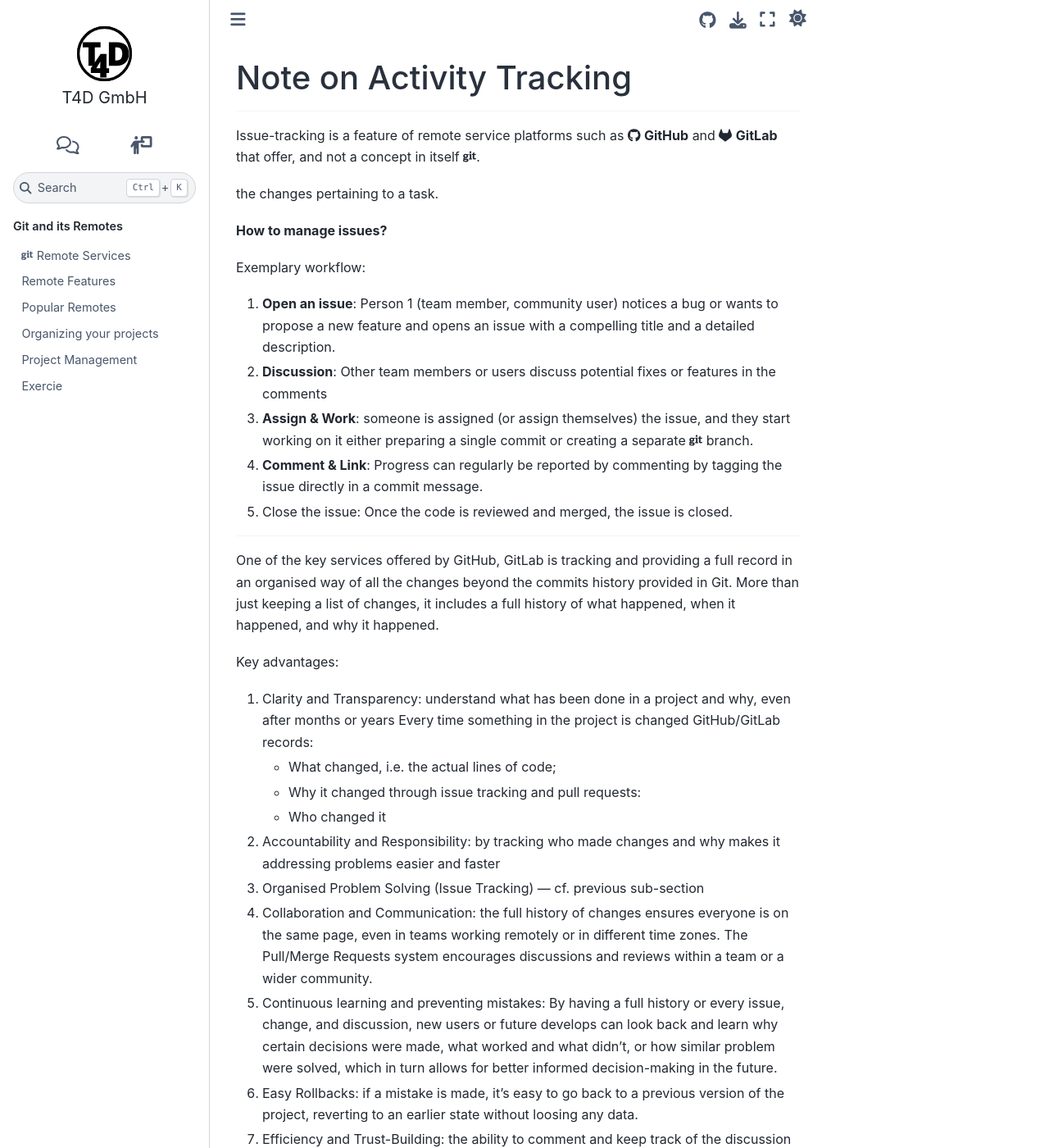
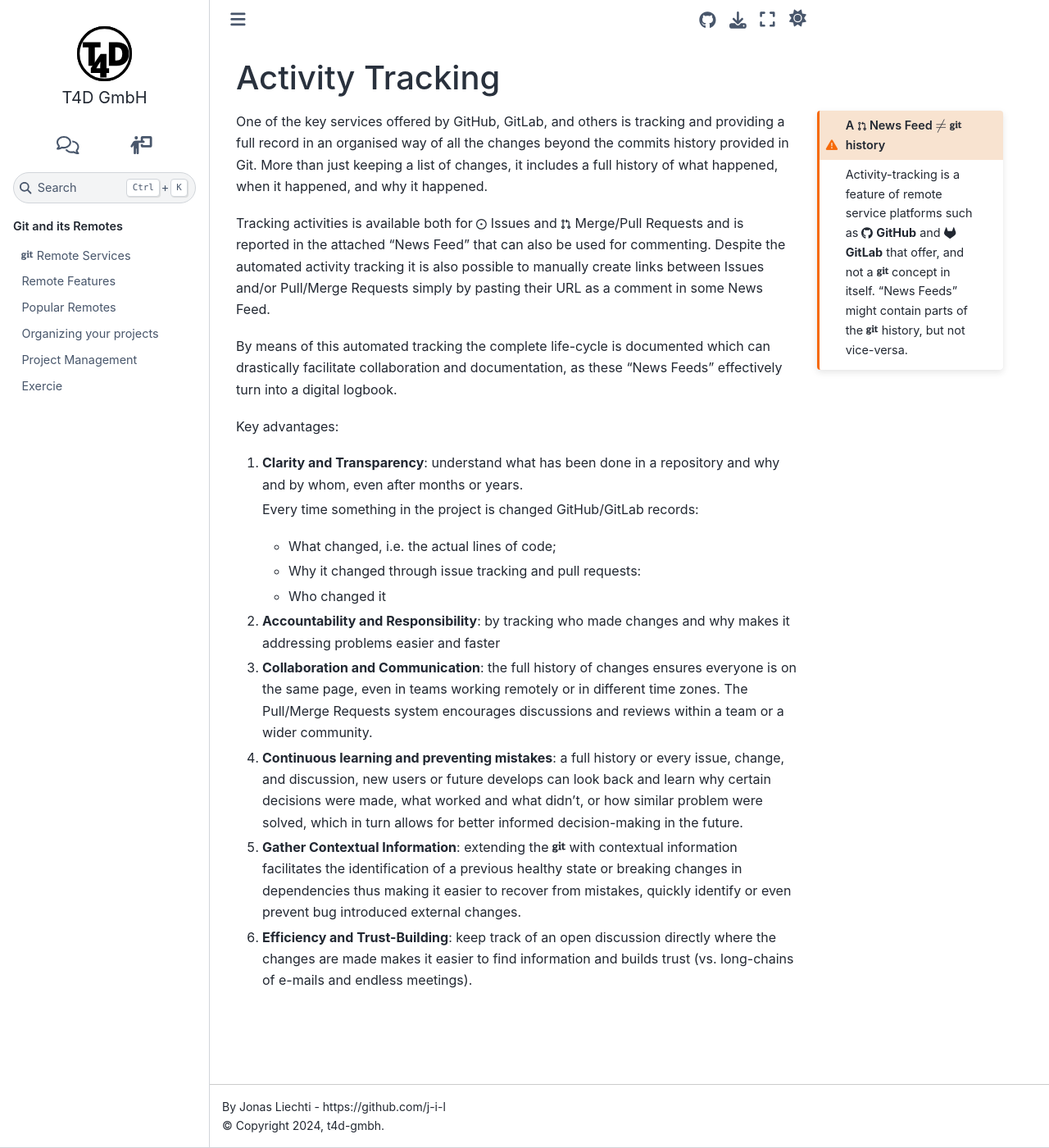
Before and after one commit to t4d-gmbh/git-and-its-remotes, a Sphinx documentation site: the page built from source/content/remote_service_features/collaboration_tools/activity_tracking.md, in a window 1280 px wide and 1400 px high. Shown: the whole window at 82% size. Built offline with Sphinx 7.4.7 and the Sphinx Book theme 1.1.4, drawn with Linux system fonts in a browser that asks for light colours; pages that are not in the unit, such as notebooks, are missing from menus; the version number could not be read and is left out; some of the changed text lies outside the part shown.

Commit message:
mainly done with collab tools

````diff
--- a/source/content/remote_service_features/collaboration_tools/activity_tracking.md
+++ b/source/content/remote_service_features/collaboration_tools/activity_tracking.md
@@ -1,43 +1,51 @@
-### Note on Activity Tracking
+### Activity Tracking
 
----
+:::{admonition} A {octicon}`git-pull-request;0.8em` News Feed {math}`\neq` <i class="fab fa-git"></i> history
+:class: warning, margin
 
-Issue-tracking is a feature of remote service platforms such as <i class="fab fa-github"></i> **GitHub** and <i class="fab fa-gitlab"></i> **GitLab** that offer, and not a  concept in itself <i class="fab fa-git"></i>.
+Activity-tracking is a feature of remote service platforms {%if page %}such as <i class="fab fa-github"></i> **GitHub** and <i class="fab fa-gitlab"></i> **GitLab** that offer, {% endif %}and not a <i class="fab fa-git"></i> concept in itself.
+"News Feeds" might contain parts of the <i class="fab fa-git"></i> history, but not vice-versa.
+:::
+{% if slide %}
+GitHub, GitLab, and others perform activity tracking, providing a full list of changes that includes a full history of what happened, when it happened, and why it happened.
+{% else %}
+One of the key services offered by GitHub, GitLab, and others is tracking and providing a full record in an organised way of all the changes beyond the commits history provided in Git.
+More than just keeping a list of changes, it includes a full history of what happened, when it happened, and why it happened.
 
-the changes pertaining to a task.
+Tracking activities is available both for {octicon}`issue-opened;0.8em` Issues and {octicon}`git-pull-request;0.8em` Merge/Pull Requests and is reported in the attached "News Feed" that can also be used for commenting.
+Despite the automated activity tracking it is also possible to manually create links between Issues and/or Pull/Merge Requests simply by pasting their URL as a comment in some News Feed.
 
-{% if page %}
-**How to manage issues?**
-
-Exemplary workflow:
-
-1. **Open an issue**: Person 1 (team member, community user) notices a bug or wants to propose a new feature and opens an issue with a compelling title and a detailed description.
-1. **Discussion**: Other team members or users discuss potential fixes or features in the comments
-1. **Assign & Work**: someone is assigned (or assign themselves) the issue, and they start working on it either preparing a single commit or creating a separate <i class="fab fa-git"></i> branch.
-1. **Comment & Link**: Progress can regularly be reported by commenting by tagging the issue directly in a commit message.
-1. Close the issue: Once the code is reviewed and merged, the issue is closed.
+By means of this automated tracking the complete life-cycle is documented which can drastically facilitate collaboration and documentation, as these "News Feeds" effectively turn into a digital logbook.
 {% endif %}
 
----
-
-
-One of the key services offered by GitHub, GitLab is tracking and providing a full record in an organised way of all the changes beyond the commits history provided in Git. More than just keeping a list of changes, it includes a full history of what happened, when it happened, and why it happened.
 
 Key advantages:
-1. Clarity and Transparency: understand what has been done in a project and why, even after months or years
-Every time something in the project is changed GitHub/GitLab records:
-	- What changed, i.e. the actual lines of code;
-	- Why it changed through issue tracking and pull requests:
-	- Who changed it
 
-2. Accountability and Responsibility: by tracking who made changes and why makes it addressing problems easier and faster
+1. **Clarity and Transparency**: understand what has been done in a repository and why and by whom, even after months or years.
+{% if page %}
+   Every time something in the project is changed GitHub/GitLab records:
 
-3. Organised Problem Solving (Issue Tracking) — cf. previous sub-section
+   - What changed, i.e. the actual lines of code;
+   - Why it changed through issue tracking and pull requests:
+   - Who changed it
+{% endif %}
+1. **Accountability and Responsibility**: by tracking who made changes and why makes it addressing problems easier and faster
 
-4. Collaboration and Communication: the full history of changes ensures everyone is on the same page, even in teams working remotely or in different time zones. The Pull/Merge Requests system encourages discussions and reviews within a team or a wider community.
+1. **Collaboration and Communication**: the full history of changes ensures everyone is on the same page{% if page %}, even in teams working remotely or in different time zones.
+The Pull/Merge Requests system encourages discussions and reviews within a team or a wider community{% endif %}.
 
-5. Continuous learning and preventing mistakes: By having a full history or every issue, change, and discussion, new users or future develops can look back and learn why certain decisions were made, what worked and what didn’t, or how similar problem were solved, which in turn allows for better informed decision-making in the future.
+1. **Continuous learning and preventing mistakes**: a full history or every issue, change, and discussion, new users or future develops can look back and learn why certain decisions were made{% if page %}, what worked and what didn’t, or how similar problem were solved, which in turn allows for better informed decision-making in the future{% endif %}.
 
-6. Easy Rollbacks: if a mistake is made, it’s easy to go back to a previous version of the project, reverting to an earlier state without loosing any data.
+1. **Gather Contextual Information**: extending the <i class="fab fa-git"></i> with contextual information facilitates the identification of a previous healthy state or breaking changes in dependencies{% if page %} thus making it easier to recover from mistakes, quickly identify or even prevent bug introduced external changes{% endif %}.
 
-7. Efficiency and Trust-Building: the ability to comment and keep track of the discussion directly where the changes are made makes it easier to find information (vs. long-chains of e-mails and endless meetings) and foster trusts within a community that a project is being managed carefully at every step of the process.
+1. **Efficiency and Trust-Building**: keep track of an open discussion directly where the changes are made makes it easier to find information and builds trust{%if page %} (vs. long-chains of e-mails and endless meetings){% endif %}.
+
+{% if slide %}
+<!-- BUILDING THE SLIDES -->
+```{toctree}
+:maxdepth: 2
+:hidden:
+
+./newsfeed_vs_githistory
+```
+{% endif %}
````
Also changed, not shown: source/content/project_management/index.md (+3 -0 lines), source/content/project_management/workflow.md (added, +7 -0 lines), source/content/remote_service_features/collaboration_tools/newsfeed_vs_githistory.md (added, +3 -0 lines), source/content/remote_service_features/index.md (+3 -2 lines), source/content/remote_service_features/collaboration_tools/issues.md (line endings or trailing spaces).
